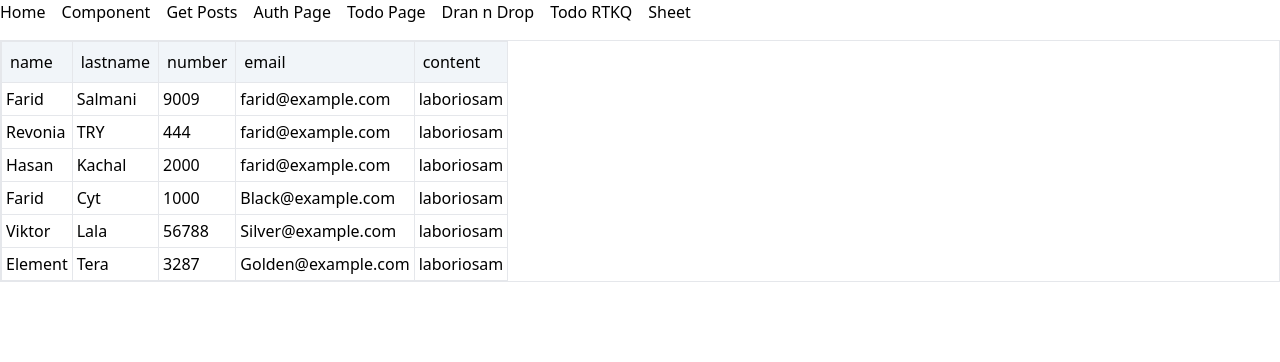
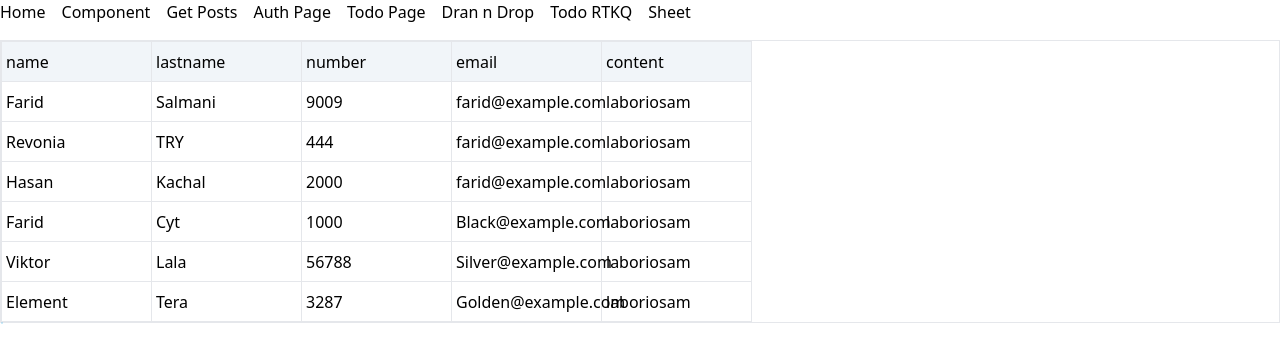
Before and after one commit to FarNys/Type-TestTools, a React (Create React App) app: page /sheet in a window 1280 px wide. Shown: the top 362 px of the page. Built offline with nearby package versions, Linux system fonts and the light colour scheme.

Commit message:
+create functionality for sheet selection

```diff
--- a/src/Pages/Sheet/Sheet.tsx
+++ b/src/Pages/Sheet/Sheet.tsx
@@ -1,19 +1,22 @@
-import React, { useState, useEffect } from "react";
+import React, { useState, useEffect, useRef } from "react";
 import headerData from "../../data/db.json";
 import SingleTr from "./SingleTr";
 import { TableTd, TableTh } from "./types";
 
 const Sheet = () => {
+  const [isMouseDown, setisMouseDown] = useState<Boolean>(false);
+  const rectRef = useRef<any>(null);
+  const [selectedList, setselectedList] = useState([]);
   const [refactorData, setrefactorData] = useState<any>([]);
   const [refactorheader, setrefactorheader] = useState<any>([]);
   const tableHeader: TableTh[] = headerData.header;
   const tableData: TableTd[] = headerData.tableData;
-
   useEffect(() => {
     setrefactorheader([
       ...tableHeader.map((el, index) => {
         return {
           col: index,
+          width: "150px",
           ...el,
         };
       }),
@@ -31,18 +34,35 @@ const Sheet = () => {
     ]);
   }, [tableData]);
 
-  console.log(refactorData);
-  console.log(refactorheader);
+  useEffect(() => {
+    if (selectedList.length > 1 && isMouseDown) {
+      const findAllRow = selectedList.map((el: any) => el.data.row);
+      const findAllCol = selectedList.map((el: any) => el.header.col);
+      const findMinRow = Math.min(...findAllRow);
+      const findMaxRow = Math.max(...findAllRow);
+      const findMinCol = Math.min(...findAllCol);
+      const findMaxCol = Math.max(...findAllCol);
+      rectRef.current.style.top = `${(findMinRow + 1) * 40}px`;
+      rectRef.current.style.left = `${findMinCol * 150}px`;
+      rectRef.current.style.width = `${(findMaxCol + 1) * 150}px`;
+      rectRef.current.style.height = `${40 + findMaxRow * 40}px`;
+    }
+  }, [selectedList, isMouseDown]);
+
+  const mouseUpHandler = () => {
+    setisMouseDown(false);
+  };
 
   return (
     <div className="w-full border mt-4">
+      <div className="w-full relative">
         {refactorData && refactorheader && (
           <table className="border">
             <thead>
               <tr>
                 {refactorheader.map((el: any) => (
                   <td
-                  className="p-2 border bg-slate-100"
+                    className="px-1 border bg-slate-100 h-10"
                     key={`thead-${el.keyField}`}
                   >
                     {el.title}
@@ -56,11 +76,22 @@ const Sheet = () => {
                   key={`tbody-${index}`}
                   refactorheader={refactorheader}
                   el={el}
+                  isMouseDown={isMouseDown}
+                  setisMouseDown={setisMouseDown}
+                  selectedList={selectedList}
+                  setselectedList={setselectedList}
                 />
               ))}
             </tbody>
           </table>
         )}
+        <div
+          id="selection-rect "
+          className="absolute border border-sky-500  bg-sky-200 opacity-20"
+          ref={rectRef}
+          onMouseUp={mouseUpHandler}
+        ></div>
+      </div>
     </div>
   );
 };
--- a/src/Pages/Sheet/SingleTd.tsx
+++ b/src/Pages/Sheet/SingleTd.tsx
@@ -1,7 +1,54 @@
 import React from "react";
 
-const SingleTd = ({ el, item }: any) => {
-  return <td className="p-1 border select-none">{el[item.keyField]}</td>;
+const SingleTd = ({
+  el,
+  item,
+  isMouseDown,
+  setisMouseDown,
+  selectedList,
+  setselectedList,
+}: any) => {
+  const mouseDownHandler = () => {
+    setisMouseDown(true);
+    setselectedList([
+      {
+        header: item,
+        data: el,
+      },
+    ]);
+    console.log("RUN MOUSE DOWN");
+  };
+  const mouseOverHandler = () => {
+    if (isMouseDown) {
+      setselectedList([
+        ...selectedList,
+        {
+          header: item,
+          data: el,
+        },
+      ]);
+      console.log("MOUSE OVER Z");
+    }
+  };
+
+  const mouseUpHandler = () => {
+    setisMouseDown(false);
+  };
+  return (
+    <td
+      className="p-1 border select-none"
+      onMouseDown={mouseDownHandler}
+      onMouseOver={mouseOverHandler}
+      onMouseUp={mouseUpHandler}
+      style={{
+        maxWidth: item.width,
+        width: item.width,
+        height: "40px",
+      }}
+    >
+      {el[item.keyField]}
+    </td>
+  );
 };
 
 export default SingleTd;
--- a/src/Pages/Sheet/SingleTr.tsx
+++ b/src/Pages/Sheet/SingleTr.tsx
@@ -1,14 +1,28 @@
-import React from "react";
+import React, { useRef, useEffect, useState } from "react";
 import SingleTd from "./SingleTd";
 import { TableTh, TableTd } from "./types";
 //
 
-const SingleTr = ({ refactorheader, el }: any) => {
-  console.log(refactorheader);
+const SingleTr = ({
+  refactorheader,
+  el,
+  isMouseDown,
+  setisMouseDown,
+  selectedList,
+  setselectedList,
+}: any) => {
   return (
     <tr>
       {refactorheader.map((item: any, id: number) => (
-        <SingleTd key={`td-${item}-${id}`} el={el} item={item} />
+        <SingleTd
+          key={`td-${item}-${id}`}
+          el={el}
+          item={item}
+          isMouseDown={isMouseDown}
+          setisMouseDown={setisMouseDown}
+          selectedList={selectedList}
+          setselectedList={setselectedList}
+        />
       ))}
     </tr>
   );
```
Lines whose indentation alone changed are shown as unchanged.
